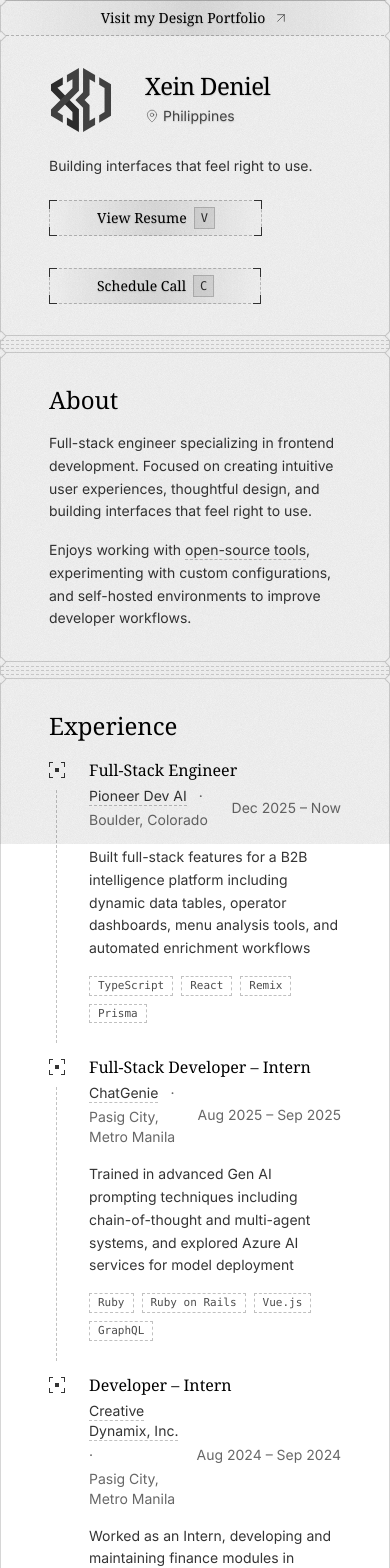
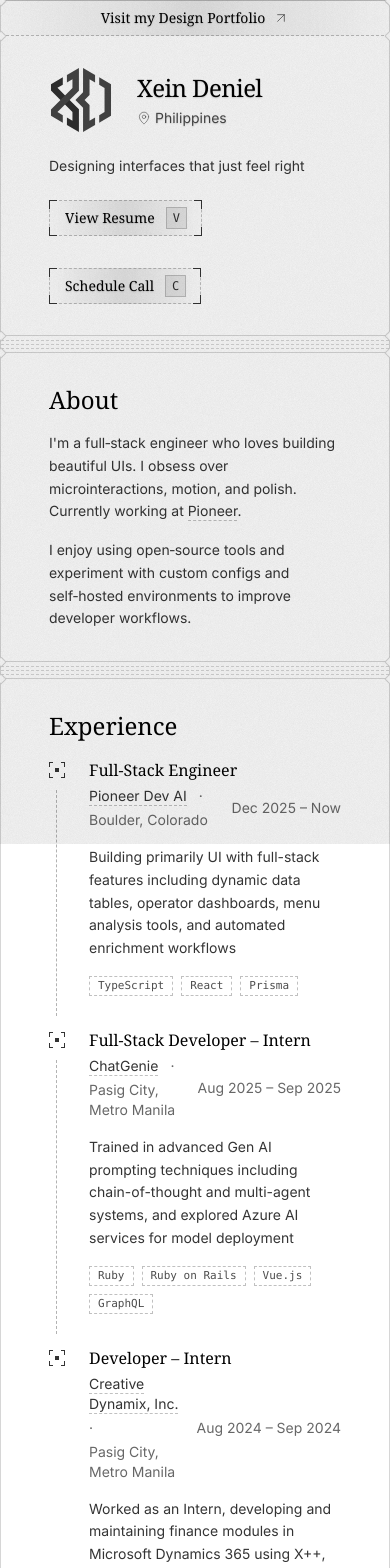
Before and after one commit to xeind/xeind.net, a Next.js app: page / in a window 390 px wide. Shown: the top 1568 px of the page. Built offline with nearby package versions, Linux system fonts and the light colour scheme.

Commit message:
feat: fix spacing

```diff
--- a/app/page.tsx
+++ b/app/page.tsx
@@ -24,19 +24,19 @@ export default function Home() {
         <HeroSection />
       </SectionBlock>
 
-      <SectionDivider direction="right" />
+      <SectionDivider />
 
       <SectionBlock>
         <AboutSection />
       </SectionBlock>
 
-      <SectionDivider direction="left" />
+      <SectionDivider />
 
       <SectionBlock>
         <ExperienceTimeline />
       </SectionBlock>
 
-      <SectionDivider direction="right" />
+      <SectionDivider />
 
       <SectionBlock>
         <ProjectGrid />
--- a/components/hero/HeroSection.tsx
+++ b/components/hero/HeroSection.tsx
@@ -8,20 +8,21 @@ export default function HeroSection() {
   return (
     <>
       {/* Logo, Name and Location */}
-      <div className="mb-6 flex items-center gap-8 [text-shadow:0px_1px_1.5px_rgba(0,0,0,0.16)]">
+      <div className="mb-6 flex flex-row items-center gap-6 [text-shadow:0px_1px_1.5px_rgba(0,0,0,0.16)]">
         <XeinLogo size={64} className="text-foreground shrink-0" />
 
-        <div>
+        <div className="flex flex-col gap-1 items-start text-left">
           <h1 className="text-foreground font-serif text-2xl font-normal tracking-tight">
             {personalInfo.name}
           </h1>
-          <div className="text-foreground/70 my-1 flex items-center gap-1 text-sm">
+          <address className="not-italic text-foreground/70 flex items-center gap-1 text-sm">
             <MapPin
               size={ICON_CONFIG.sizes.sm}
               strokeWidth={ICON_CONFIG.strokeWidth}
+              aria-hidden
             />
             <span>{personalInfo.location}</span>
-          </div>
+          </address>
         </div>
       </div>
 
--- a/components/layout/Footer.tsx
+++ b/components/layout/Footer.tsx
@@ -16,6 +16,9 @@ export default function Footer() {
       day: "2-digit",
     })
     .replace(/\//g, ""); // Format as YYYYMMDD
+
+  // Dynamic current year for the copyright line
+  const currentYear = new Date().getFullYear();
 
   return (
     <footer
@@ -42,9 +45,11 @@ export default function Footer() {
       <div className="relative mx-auto h-full w-full max-w-5xl">
         {/* Content container */}
         <div className="relative z-10 h-full p-8 px-12">
-          <div className="flex h-full items-center justify-between">
+          <div className="grid grid-cols-1 md:grid-cols-[1fr_auto] items-center gap-4">
             <div className="flex flex-col gap-1">
-              <p className="text-background font-mono text-xs">© 2025 XD</p>
+              <p className="text-background font-mono text-xs">
+                © {currentYear} XD
+              </p>
               <p className="text-background font-mono text-xs">
                 Served with Bun ⋅ Next.js
               </p>
@@ -57,7 +62,7 @@ export default function Footer() {
             </div>
 
             {/* Theme Switcher */}
-            <div>
+            <div className="flex items-center gap-4">
               <ThemeSwitcher />
             </div>
           </div>
--- a/components/sections/AboutSection.tsx
+++ b/components/sections/AboutSection.tsx
@@ -24,17 +24,14 @@ export default function AboutSection() {
         className={`text-foreground/80 ${STACK_SPACING.normal} text-sm leading-relaxed`}
       >
         <p>
-          Full-stack engineer specializing in frontend development. Focused on
-          creating intuitive user experiences, thoughtful design, and building
-          interfaces that feel right to use.
+          I&apos;m a full‑stack engineer who loves building beautiful UIs. I
+          obsess over microinteractions, motion, and polish. Currently working
+          at <InlineLink href="https://www.pioneerdev.ai/">Pioneer</InlineLink>.
         </p>
+
         <p>
-          Enjoys working with{" "}
-          <InlineLink href="https://github.com/xeind">
-            open-source tools
-          </InlineLink>
-          , experimenting with custom configurations, and self-hosted
-          environments to improve developer workflows.
+          I enjoy using open‑source tools and experiment with custom configs and
+          self‑hosted environments to improve developer workflows.
         </p>
       </div>
     </motion.div>
--- a/components/sections/ExperienceTimeline.tsx
+++ b/components/sections/ExperienceTimeline.tsx
@@ -43,18 +43,40 @@ function ExperienceItem({
               delay: index * 0.1,
             }
       }
-      className="relative mb-8 flex gap-6 last:mb-0"
+      className="group relative mb-8 flex gap-6 last:mb-0"
     >
       {index < experiences.length - 1 && (
         <div
           aria-hidden="true"
-          className="absolute top-3 bottom-0 border-l border-dashed border-accent/30 translate-y-5 z-0"
+          className="absolute top-3 bottom-0 translate-y-5 z-0"
           style={{
             left: "0.52rem",
             width: 0,
             marginLeft: "calc(var(--divider-thickness) / -2)",
           }}
-        />
+        >
+          {/* dashed base layer (use same color as overlay so the transition
+              from dashed -> solid appears seamless) */}
+          <div
+            className="absolute inset-y-0 left-0 border-l border-dashed border-foreground/30 h-full opacity-100 group-hover:opacity-0 group-focus-within:opacity-0 transition-opacity"
+            style={{
+              transitionDuration: prefersReducedMotion
+                ? "0s"
+                : `${DURATION.normal}s`,
+              transitionTimingFunction: `cubic-bezier(${EASING.easeOutCubic.join(",")})`,
+            }}
+          />
+
+          <div
+            className="absolute inset-y-0 left-0 h-full border-l border-solid border-foreground/30 opacity-0 group-hover:opacity-100 group-focus-within:opacity-100"
+            style={{
+              transitionDuration: prefersReducedMotion
+                ? "0s"
+                : `${DURATION.normal}s`,
+              transitionTimingFunction: `cubic-bezier(${EASING.easeOutCubic.join(",")})`,
+            }}
+          />
+        </div>
       )}
 
       <div className="relative mt-1 h-4 w-4 shrink-0">
@@ -68,7 +90,7 @@ function ExperienceItem({
           }`}
           style={{
             transitionDuration: `${DURATION.normal}s`,
-            transitionTimingFunction: `cubic-bezier(${EASING.ease.join(",")})`,
+            transitionTimingFunction: `cubic-bezier(${EASING.easeOutCubic.join(",")})`,
           }}
         >
           <div
@@ -77,7 +99,7 @@ function ExperienceItem({
             }`}
             style={{
               transitionDuration: `${DURATION.normal}s`,
-              transitionTimingFunction: `cubic-bezier(${EASING.ease.join(",")})`,
+              transitionTimingFunction: `cubic-bezier(${EASING.easeOutCubic.join(",")})`,
             }}
           />
           <div
@@ -86,7 +108,7 @@ function ExperienceItem({
             }`}
             style={{
               transitionDuration: `${DURATION.normal}s`,
-              transitionTimingFunction: `cubic-bezier(${EASING.ease.join(",")})`,
+              transitionTimingFunction: `cubic-bezier(${EASING.easeOutCubic.join(",")})`,
             }}
           />
         </div>
@@ -97,7 +119,7 @@ function ExperienceItem({
           }`}
           style={{
             transitionDuration: `${DURATION.normal}s`,
-            transitionTimingFunction: `cubic-bezier(${EASING.ease.join(",")})`,
+            transitionTimingFunction: `cubic-bezier(${EASING.easeOutCubic.join(",")})`,
           }}
         >
           <div
@@ -106,7 +128,7 @@ function ExperienceItem({
             }`}
             style={{
               transitionDuration: `${DURATION.normal}s`,
-              transitionTimingFunction: `cubic-bezier(${EASING.ease.join(",")})`,
+              transitionTimingFunction: `cubic-bezier(${EASING.easeOutCubic.join(",")})`,
             }}
           />
           <div
@@ -115,7 +137,7 @@ function ExperienceItem({
             }`}
             style={{
               transitionDuration: `${DURATION.normal}s`,
-              transitionTimingFunction: `cubic-bezier(${EASING.ease.join(",")})`,
+              transitionTimingFunction: `cubic-bezier(${EASING.easeOutCubic.join(",")})`,
             }}
           />
         </div>
@@ -126,7 +148,7 @@ function ExperienceItem({
           }`}
           style={{
             transitionDuration: `${DURATION.normal}s`,
-            transitionTimingFunction: `cubic-bezier(${EASING.ease.join(",")})`,
+            transitionTimingFunction: `cubic-bezier(${EASING.easeOutCubic.join(",")})`,
           }}
         >
           <div
@@ -135,7 +157,7 @@ function ExperienceItem({
             }`}
             style={{
               transitionDuration: `${DURATION.normal}s`,
-              transitionTimingFunction: `cubic-bezier(${EASING.ease.join(",")})`,
+              transitionTimingFunction: `cubic-bezier(${EASING.easeOutCubic.join(",")})`,
             }}
           />
           <div
@@ -144,7 +166,7 @@ function ExperienceItem({
             }`}
             style={{
               transitionDuration: `${DURATION.normal}s`,
-              transitionTimingFunction: `cubic-bezier(${EASING.ease.join(",")})`,
+              transitionTimingFunction: `cubic-bezier(${EASING.easeOutCubic.join(",")})`,
             }}
           />
         </div>
@@ -155,7 +177,7 @@ function ExperienceItem({
           }`}
           style={{
             transitionDuration: `${DURATION.normal}s`,
-            transitionTimingFunction: `cubic-bezier(${EASING.ease.join(",")})`,
+            transitionTimingFunction: `cubic-bezier(${EASING.easeOutCubic.join(",")})`,
           }}
         >
           <div
@@ -164,7 +186,7 @@ function ExperienceItem({
             }`}
             style={{
               transitionDuration: `${DURATION.normal}s`,
-              transitionTimingFunction: `cubic-bezier(${EASING.ease.join(",")})`,
+              transitionTimingFunction: `cubic-bezier(${EASING.easeOutCubic.join(",")})`,
             }}
           />
           <div
@@ -173,7 +195,7 @@ function ExperienceItem({
             }`}
             style={{
               transitionDuration: `${DURATION.normal}s`,
-              transitionTimingFunction: `cubic-bezier(${EASING.ease.join(",")})`,
+              transitionTimingFunction: `cubic-bezier(${EASING.easeOutCubic.join(",")})`,
             }}
           />
         </div>
--- a/components/sections/ProjectGrid.tsx
+++ b/components/sections/ProjectGrid.tsx
@@ -273,7 +273,7 @@ export default function ProjectGrid() {
               {/* Card content with layoutId */}
               <motion.div
                 layoutId={`content-${project.id}`}
-                className="absolute inset-x-0 bottom-0 flex h-1/3 flex-col justify-end px-8 py-4"
+                className="absolute inset-x-0 bottom-0 flex h-1/3 flex-col justify-end p-4 md:px-8 md:py-4"
                 transition={
                   prefersReducedMotion
                     ? { duration: 0 }
--- a/components/ui/Badge.tsx
+++ b/components/ui/Badge.tsx
@@ -41,13 +41,17 @@ export default function Badge({
     <span
       className={`
         relative
-        inline-block
+        inline-flex
+        items-center
+        justify-center
+        gap-2
         bg-card
         bg-accent/8
         border
         border-dashed
         px-2
         py-0.5
+        min-h-[1.25rem]
         font-mono
         text-[0.6875rem]
         leading-tight
--- a/components/ui/Button.tsx
+++ b/components/ui/Button.tsx
@@ -35,7 +35,7 @@ export default function Button({
   return (
     <Component
       onClick={onClick}
-      className={`bg-card group relative inline-block px-12 py-2 transition-colors focus-visible:outline-none focus-visible:ring-2 focus-visible:ring-accent focus-visible:ring-offset-2 focus-visible:ring-offset-background disabled:cursor-not-allowed disabled:opacity-50 ${className}`}
+      className={`bg-card group relative inline-flex items-center justify-center gap-3 px-4 md:px-12 py-2 transition-colors focus-visible:outline-none focus-visible:ring-2 focus-visible:ring-accent focus-visible:ring-offset-2 focus-visible:ring-offset-background disabled:cursor-not-allowed disabled:opacity-50 ${className}`}
       style={{
         transitionDuration: `${DURATION.normal}s`,
         transitionTimingFunction: `cubic-bezier(${EASING.easeOutCubic.join(",")})`,
@@ -175,7 +175,7 @@ export default function Button({
 
       {/* Content */}
       <div
-        className={`relative z-10 flex items-center justify-center ${GAP_SPACING.xs}`}
+        className={`relative z-10 flex items-center justify-center gap-3 ${GAP_SPACING.xs}`}
       >
         <span
           className="font-serif text-sm transition-all [text-shadow:0px_1px_1.5px_rgba(0,0,0,0.16)]"
--- a/lib/data/experience.ts
+++ b/lib/data/experience.ts
@@ -12,8 +12,8 @@ export const experiences: Experience[] = [
       end: "Now",
     },
     description:
-      "Built full-stack features for a B2B intelligence platform including dynamic data tables, operator dashboards, menu analysis tools, and automated enrichment workflows",
-    technologies: ["TypeScript", "React", "Remix", "Prisma"],
+      "Building primarily UI with full-stack features including dynamic data tables, operator dashboards, menu analysis tools, and automated enrichment workflows",
+    technologies: ["TypeScript", "React", "Prisma"],
   },
   {
     id: "exp-2",
--- a/lib/data/personal.ts
+++ b/lib/data/personal.ts
@@ -3,9 +3,9 @@ import { PersonalInfo } from "@/lib/types";
 export const personalInfo: PersonalInfo = {
   name: "Xein Deniel",
   location: "Philippines",
-  tagline: "Building interfaces that feel right to use.",
-  bio: "Full-Stack Engineer specializing in frontend development, focused on creating intuitive user experiences and thoughtful design.",
-  email: "xeindeniel@email.com",
+  tagline: "Designing interfaces that just feel right",
+  bio: "I am a Full-Stack Engineer who loves crafting beautiful UIs. I obsess over microinteractions, motion, and polish to make products feel effortless.",
+  email: "xd@xeind.net",
   cvUrl: "/cv.pdf",
   calComUrl: "https://cal.com/xeind",
 };
```
Also changed, not shown: 1 other file (tests, documents, lock files or other folders).
